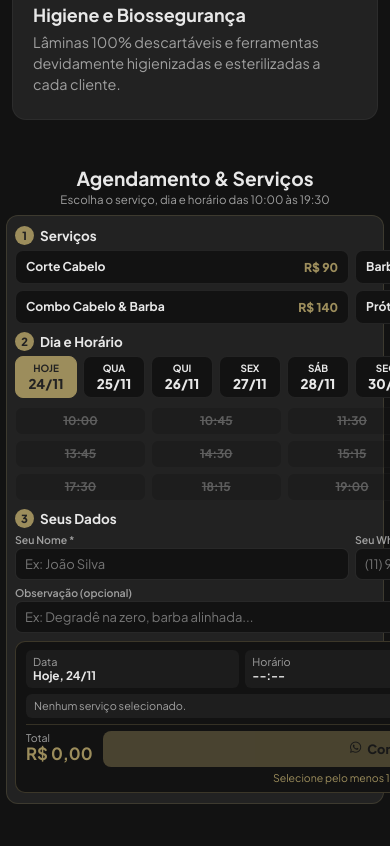
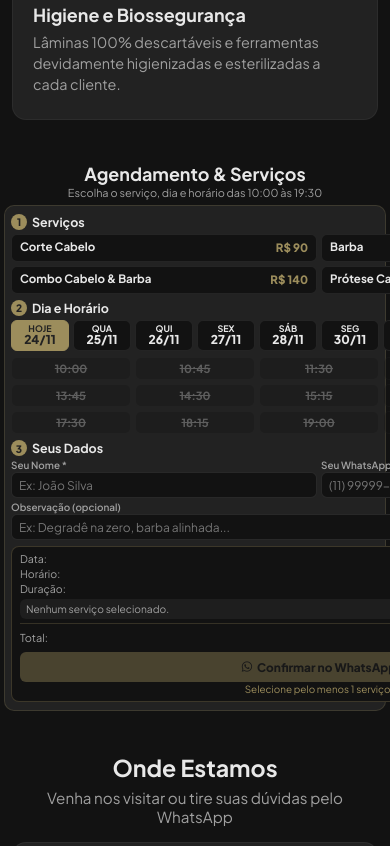
Before and after one commit to marechalmelvin71-design/aaaaaaaaas, a plain HTML site: page index.html in a window 390 px wide. Shown: the part 1367-2213 px from the top of the page. Drawn offline with Linux system fonts and the light colour scheme.

Commit message:
Add files via upload

```diff
--- a/index.html
+++ b/index.html
@@ -467,16 +467,11 @@
             color: var(--color-ice-white);
         }
 
-        .summary-meta-grid {
-            display: flex;
-            flex-direction: column;
-            gap: 8px;
-        }
-
         .summary-row {
             display: flex;
             justify-content: space-between;
             align-items: flex-start;
+            margin-bottom: 8px;
             font-size: 0.84rem;
         }
 
@@ -487,7 +482,7 @@
         .summary-row strong {
             color: var(--color-ice-white);
             text-align: right;
-            max-width: 65%;
+            max-width: 62%;
         }
 
         .summary-services-list {
@@ -711,12 +706,12 @@
             font-weight: 700;
         }
 
-        /* MOBILE: MAIS LARGO NOS BOTÕES E MAIS CURTO NA ALTURA */
+        /* MOBILE */
         @media (max-width: 920px) {
             .booking-wrapper {
                 grid-template-columns: 1fr;
-                padding: 12px;
-                gap: 12px;
+                padding: 10px;
+                gap: 8px;
             }
             .booking-summary {
                 position: static;
@@ -787,227 +782,190 @@
                 font-size: 1.45rem;
             }
 
-            /* AGENDAMENTO MOBILE: MAIS CURTO E MAIS LARGO */
+            /* AGENDAMENTO MOBILE: CURTO NA ALTURA E LARGO NAS COLUNAS */
             #agendamento.section-container {
-                padding: 14px 6px;
+                padding: 10px 4px;
             }
 
             #agendamento .section-title {
-                margin-bottom: 8px;
+                margin-bottom: 6px;
             }
 
             #agendamento .section-title h2 {
-                font-size: 1.2rem;
-                margin-bottom: 2px;
+                font-size: 1.12rem;
+                margin-bottom: 1px;
             }
 
             #agendamento .section-title p {
-                font-size: 0.72rem;
+                font-size: 0.68rem;
             }
 
             .booking-wrapper {
-                padding: 10px 8px;
-                gap: 8px;
-                border-radius: 12px;
+                padding: 8px 6px;
+                gap: 6px;
+                border-radius: 10px;
             }
 
             .booking-step {
-                margin-bottom: 8px;
+                margin-bottom: 6px;
             }
 
             .step-header {
-                gap: 6px;
-                margin-bottom: 5px;
+                gap: 5px;
+                margin-bottom: 4px;
             }
 
             .step-number {
-                width: 19px;
-                height: 19px;
-                font-size: 0.7rem;
+                width: 16px;
+                height: 16px;
+                font-size: 0.64rem;
             }
 
             .step-header h3 {
-                font-size: 0.84rem;
-            }
-
-            /* Serviços largos em 2 colunas, altura enxuta */
+                font-size: 0.78rem;
+            }
+
             .booking-services-grid {
                 grid-template-columns: repeat(2, 1fr);
-                gap: 6px;
+                gap: 4px;
             }
 
             .service-option {
-                padding: 6px 10px;
-                min-height: 34px;
-                border-radius: 8px;
-                gap: 6px;
+                padding: 4px 8px;
+                min-height: 28px;
+                border-radius: 6px;
+                gap: 4px;
             }
 
             .service-option-info h4 {
+                font-size: 0.72rem;
+                line-height: 1.1;
+            }
+
+            .service-option-price {
+                font-size: 0.72rem;
+                margin-left: 0;
+            }
+
+            .dates-scroller {
+                gap: 4px;
+                margin-bottom: 4px;
+                padding-bottom: 2px;
+            }
+
+            .date-pill {
+                min-width: 58px;
+                padding: 3px 6px;
+                border-radius: 6px;
+            }
+
+            .date-pill .day-name {
+                font-size: 0.56rem;
+                line-height: 1.1;
+            }
+
+            .date-pill .day-num {
                 font-size: 0.76rem;
                 line-height: 1.15;
-            }
-
-            .service-option-price {
-                font-size: 0.76rem;
-                margin-left: 0;
-            }
-
-            /* Datas largas na horizontal, altura baixa */
-            .dates-scroller {
-                gap: 6px;
-                margin-bottom: 6px;
-                padding-bottom: 3px;
-            }
-
-            .date-pill {
-                min-width: 62px;
-                padding: 5px 8px;
-                border-radius: 8px;
-            }
-
-            .date-pill .day-name {
-                font-size: 0.62rem;
-            }
-
-            .date-pill .day-num {
-                font-size: 0.84rem;
-                margin-top: 1px;
-            }
-
-            /* Horários mais largos (5 colunas em vez de 7 apertadas) e altura enxuta */
+                margin-top: 0;
+            }
+
             .times-grid {
                 grid-template-columns: repeat(5, 1fr);
-                gap: 5px;
+                gap: 4px;
             }
 
             .time-slot {
-                padding: 5px 4px;
-                min-height: 28px;
-                font-size: 0.74rem;
-                border-radius: 7px;
-            }
-
-            /* Inputs largos lado a lado */
+                padding: 3px 2px;
+                min-height: 23px;
+                height: 23px;
+                font-size: 0.7rem;
+                border-radius: 6px;
+                line-height: 1;
+            }
+
             .client-inputs {
-                grid-template-columns: 1fr 1fr;
-                gap: 6px;
+                grid-template-columns: repeat(2, 1fr);
+                gap: 4px;
             }
 
             .input-group {
-                gap: 2px;
+                gap: 1px;
             }
 
             .input-group label {
-                font-size: 0.66rem;
+                font-size: 0.62rem;
+                line-height: 1.1;
             }
 
             .input-group input {
-                padding: 6px 9px;
-                font-size: 13px;
-                border-radius: 7px;
-                height: 32px;
-            }
-
-            /* Resumo horizontal e compacto (economiza muita altura) */
+                padding: 4px 7px;
+                font-size: 12px;
+                border-radius: 6px;
+                height: 26px;
+                min-height: 26px;
+            }
+
             .booking-summary {
-                padding: 8px 10px;
-                border-radius: 10px;
+                padding: 6px 8px;
+                border-radius: 8px;
             }
 
             .booking-summary h3 {
                 display: none;
             }
 
-            .summary-meta-grid {
-                display: grid;
-                grid-template-columns: repeat(3, 1fr);
-                gap: 6px;
-                margin-bottom: 6px;
-            }
-
             .summary-row {
-                flex-direction: column;
-                align-items: flex-start;
-                background: rgba(34, 34, 34, 0.65);
-                padding: 5px 7px;
+                margin-bottom: 2px;
+                font-size: 0.66rem;
+                line-height: 1.2;
+            }
+
+            .summary-services-list {
+                padding: 4px 6px;
+                margin: 4px 0;
+                min-height: 20px;
                 border-radius: 6px;
+            }
+
+            .summary-services-list p {
+                font-size: 0.64rem;
+                line-height: 1.15;
+            }
+
+            .summary-service-item {
                 font-size: 0.68rem;
-                margin-bottom: 0;
-            }
-
-            .summary-row strong {
-                text-align: left;
-                max-width: 100%;
+                margin-bottom: 1px;
+                line-height: 1.15;
+            }
+
+            .summary-total-box {
+                padding-top: 4px;
+                margin-bottom: 5px;
+            }
+
+            .summary-total-box span {
+                font-size: 0.68rem;
+            }
+
+            .summary-total-box strong {
+                font-size: 0.96rem;
+            }
+
+            .btn-confirm-booking {
+                padding: 5px 8px;
+                min-height: 30px;
+                height: 30px;
                 font-size: 0.74rem;
-                white-space: nowrap;
-                overflow: hidden;
-                text-overflow: ellipsis;
-                width: 100%;
-            }
-
-            .summary-services-list {
-                padding: 5px 8px;
-                margin: 0 0 6px;
-                min-height: 24px;
                 border-radius: 6px;
-                display: flex;
-                flex-wrap: wrap;
-                gap: 4px 10px;
-                align-items: center;
-            }
-
-            .summary-services-list p {
-                font-size: 0.68rem;
-            }
-
-            .summary-service-item {
-                font-size: 0.72rem;
-                margin-bottom: 0;
                 gap: 5px;
             }
 
-            .summary-footer-row {
-                display: flex;
-                align-items: center;
-                justify-content: space-between;
-                gap: 10px;
-                border-top: 1px solid rgba(156, 141, 92, 0.25);
-                padding-top: 6px;
-            }
-
-            .summary-total-box {
-                border-top: none;
-                padding-top: 0;
-                margin-bottom: 0;
-                flex-direction: column;
-                align-items: flex-start;
-                flex-shrink: 0;
-            }
-
-            .summary-total-box span {
-                font-size: 0.66rem;
-                line-height: 1;
-            }
-
-            .summary-total-box strong {
-                font-size: 1.05rem;
-                line-height: 1.2;
-            }
-
-            .btn-confirm-booking {
-                flex: 1;
-                padding: 8px 12px;
-                min-height: 36px;
-                font-size: 0.8rem;
-                border-radius: 8px;
-                gap: 6px;
-            }
-
             .booking-feedback {
-                margin-top: 4px;
-                font-size: 0.66rem;
-                min-height: 12px;
+                margin-top: 2px;
+                font-size: 0.62rem;
+                min-height: 10px;
+                line-height: 1.1;
             }
 
             .contact-card {
@@ -1180,21 +1138,19 @@
                 <div>
                     <h3>Resumo</h3>
 
-                    <div class="summary-meta-grid">
                     <div class="summary-row">
-                            <span>Data</span>
-                            <strong id="summary-date">Selecione</strong>
+                        <span>Data:</span>
+                        <strong id="summary-date">Selecione um dia</strong>
                     </div>
 
                     <div class="summary-row">
-                            <span>Horário</span>
-                            <strong id="summary-time">--:--</strong>
+                        <span>Horário:</span>
+                        <strong id="summary-time">Selecione um horário</strong>
                     </div>
 
                     <div class="summary-row">
-                            <span>Duração</span>
+                        <span>Duração:</span>
                         <strong id="summary-duration">0 min</strong>
-                        </div>
                     </div>
 
                     <div class="summary-services-list" id="summary-services">
@@ -1203,16 +1159,14 @@
                 </div>
 
                 <div>
-                    <div class="summary-footer-row">
                     <div class="summary-total-box">
-                            <span>Total</span>
+                        <span>Total:</span>
                         <strong id="summary-total">R$ 0,00</strong>
                     </div>
 
                     <button type="button" id="btn-confirm-booking" class="btn-confirm-booking" disabled>
-                            <i class="fa-brands fa-whatsapp"></i> Confirmar
+                        <i class="fa-brands fa-whatsapp"></i> Confirmar no WhatsApp
                     </button>
-                    </div>
                     <div class="booking-feedback" id="booking-feedback"></div>
                 </div>
             </div>
@@ -1371,21 +1325,21 @@
                     const dayName = generatedDays === 0 ? 'Hoje' : diasSemana[dateObj.getDay()];
                     const dayNum = String(dateObj.getDate()).padStart(2, '0');
                     const monthName = meses[dateObj.getMonth()];
-                    const fullDateLabel = `${dayName}, ${dayNum}/${String(dateObj.getMonth() + 1).padStart(2, '0')}`;
+                    const fullDateLabel = `${dayName}, ${dayNum} de ${monthName}`;
 
                     const pill = document.createElement('div');
                     pill.className = 'date-pill' + (generatedDays === 0 ? ' selected' : '');
                     pill.innerHTML = `<span class="day-name">${dayName}</span><span class="day-num">${dayNum}/${String(dateObj.getMonth() + 1).padStart(2, '0')}</span>`;
 
                     if (generatedDays === 0) {
-                        state.dateText = `${dayName}, ${dayNum} de ${monthName}`;
+                        state.dateText = fullDateLabel;
                         summaryDate.textContent = fullDateLabel;
                     }
 
                     pill.addEventListener('click', () => {
                         document.querySelectorAll('.date-pill').forEach(p => p.classList.remove('selected'));
                         pill.classList.add('selected');
-                        state.dateText = `${dayName}, ${dayNum} de ${monthName}`;
+                        state.dateText = fullDateLabel;
                         summaryDate.textContent = fullDateLabel;
                         renderTimes(dayName === 'Hoje');
                     });
@@ -1399,7 +1353,7 @@
             function renderTimes(isToday) {
                 timesContainer.innerHTML = '';
                 state.time = '';
-                summaryTime.textContent = '--:--';
+                summaryTime.textContent = 'Selecione um horário';
                 updateSummary();
 
                 const slots = [
```
Lines whose indentation alone changed are shown as unchanged.
